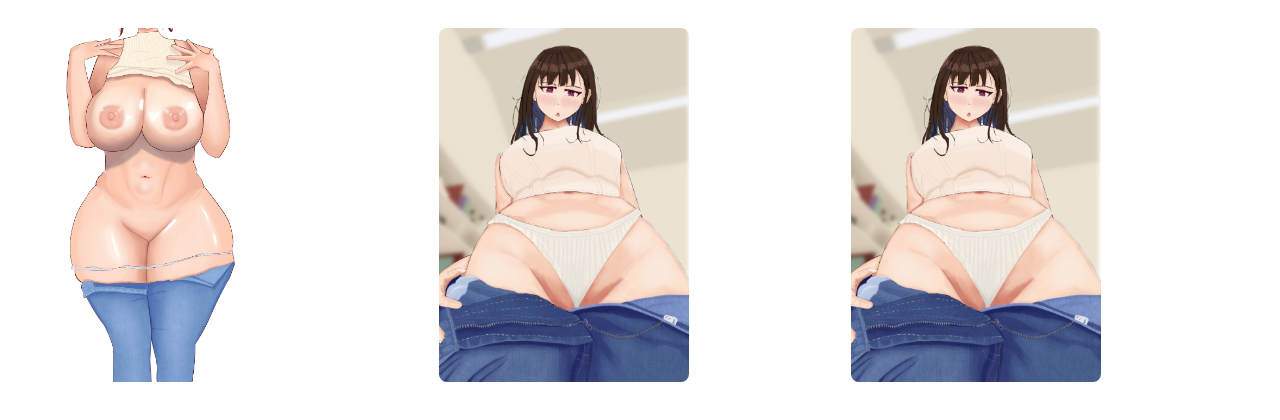
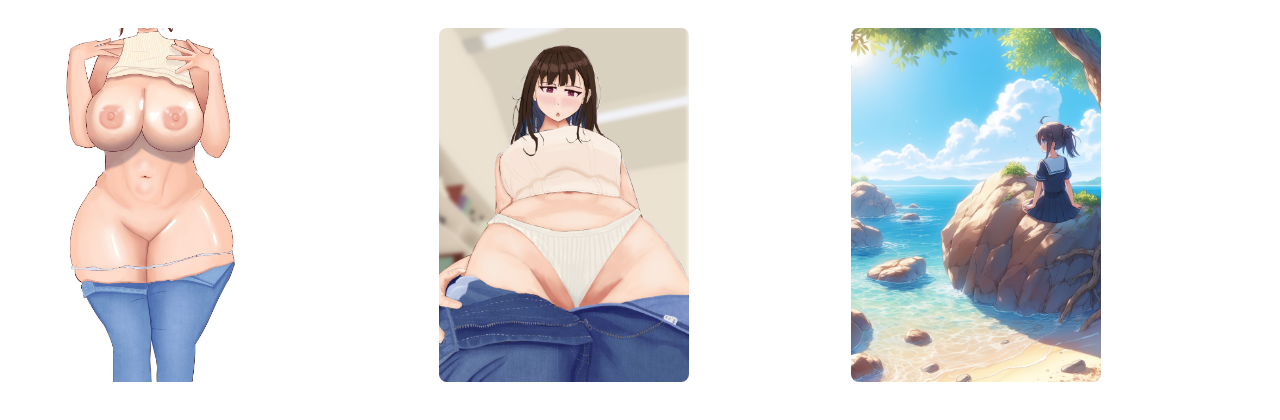
Before and after one commit to Axellecz/MandB, a plain HTML site: page index.html in a window 1280 px wide. Drawn offline with Linux system fonts and the light colour scheme.

Commit message:
Update index.html

```diff
--- a/index.html
+++ b/index.html
@@ -41,7 +41,7 @@
       <img src="Monb.png" alt="Thumbnail 2">
     </div>
     <div class="thumbnail" data-link="https://mega.nz/folder/example1#abc123">
-      <img src="Monb.png" alt="Thumbnail 2">
+      <img src="new2.jpg" alt="Thumbnail 3">
     </div>
   </div>
 
```
